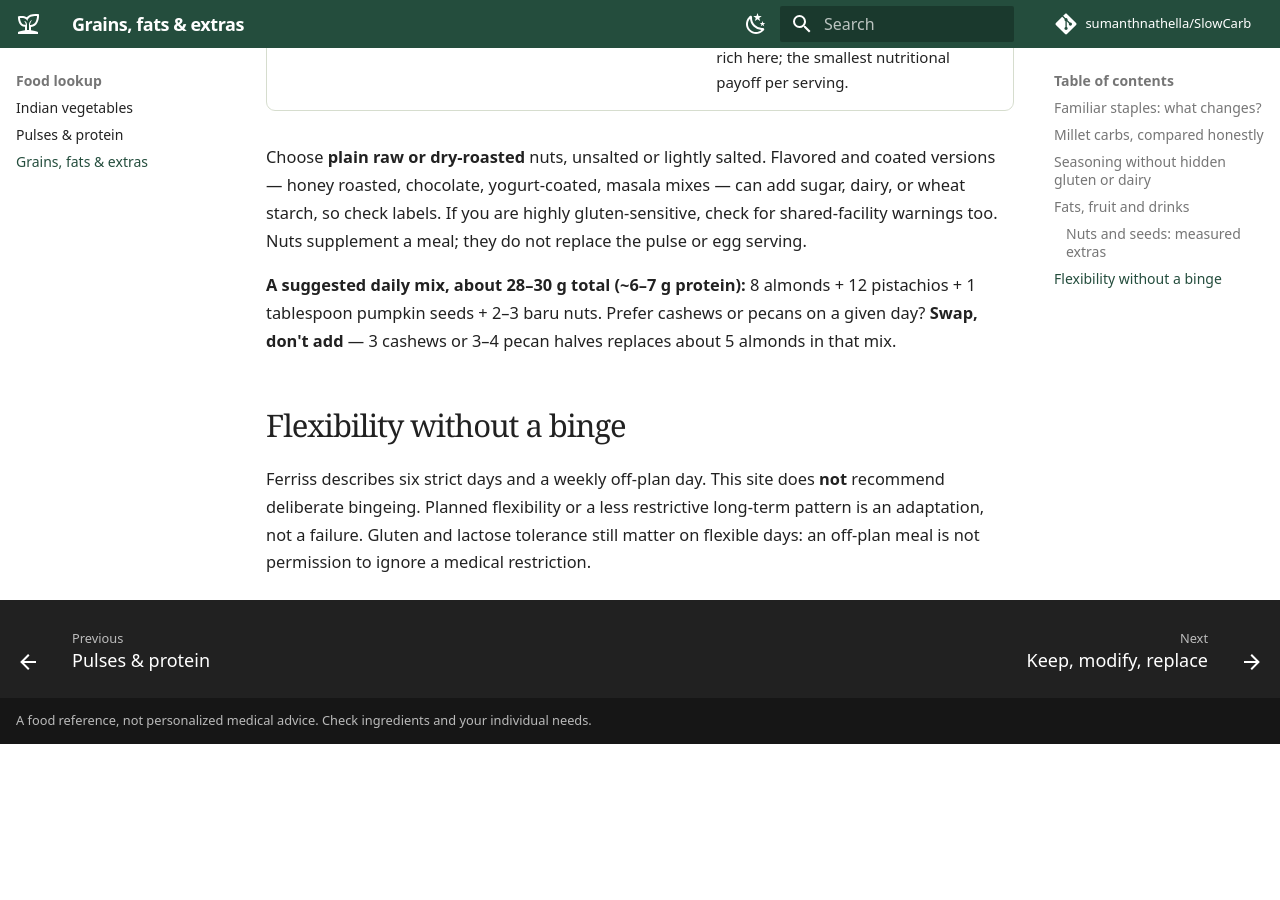
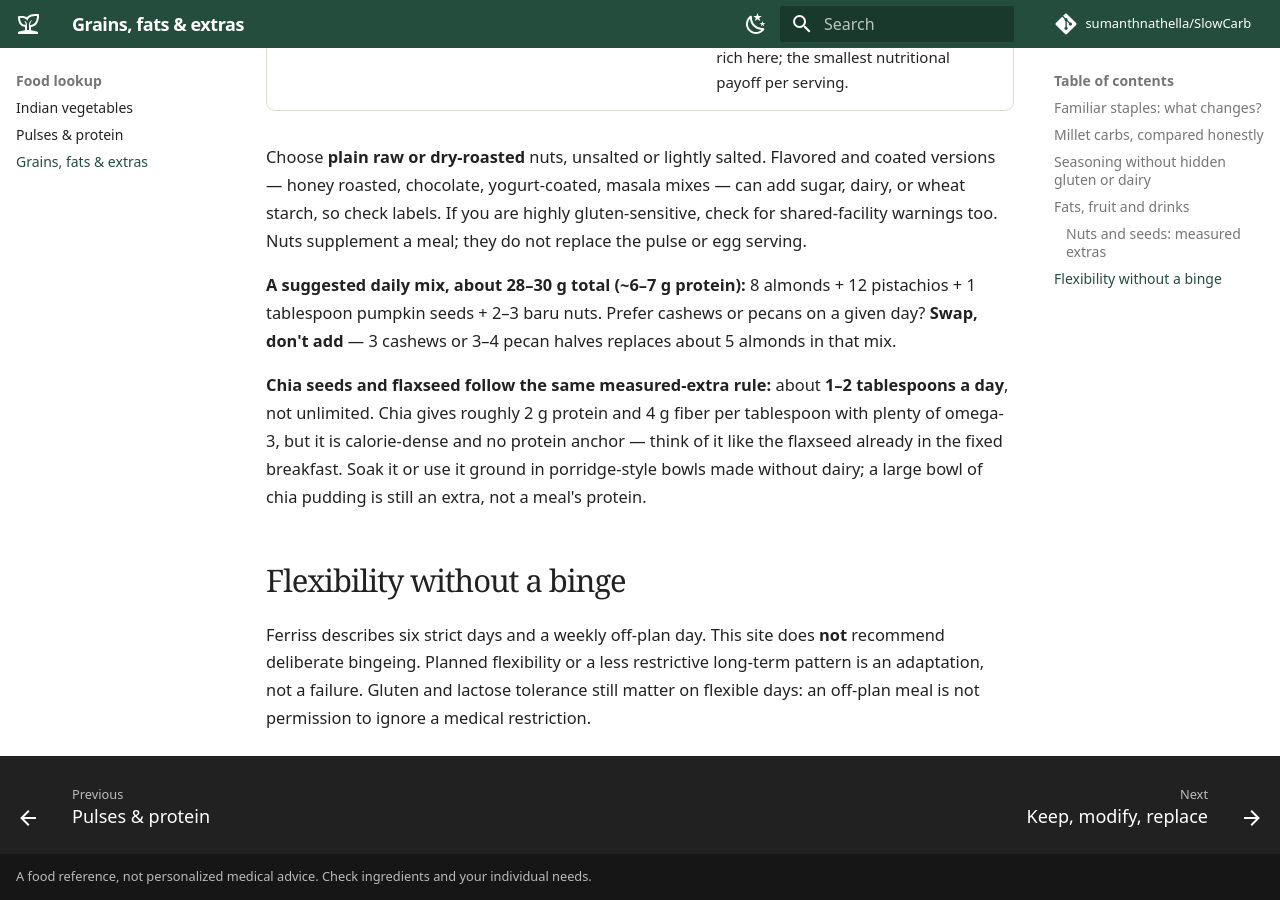
Before and after one commit to sumanthnathella/SlowCarb, an MkDocs documentation site: the page built from docs/foods/staples-extras.md, in a window 1280 px wide and 900 px high, scrolled down 4101 px. Built offline with MkDocs 1.6.1 and Material for MkDocs 9.7.7, drawn with Linux system fonts in a browser that asks for light colours; comment, search, counter and statistics services are not loaded; before the commit the page ends 4845 px from its top, so only the background shows below that.

Commit message:
Add chia seeds to the measured-extras guidance
Chia and flaxseed follow the same 1-2 tablespoon daily rule as the
other seeds: useful fiber and omega-3, but calorie-dense extras
rather than protein anchors.

Generated with [Devin](https://devin.ai)

Co-Authored-By: Devin <158243242+devin-ai-integration[bot]@users.noreply.github.com>

```diff
--- a/docs/foods/staples-extras.md
+++ b/docs/foods/staples-extras.md
@@ -69,6 +69,8 @@ Choose **plain raw or dry-roasted** nuts, unsalted or lightly salted. Flavored a
 
 **A suggested daily mix, about 28–30 g total (~6–7 g protein):** 8 almonds + 12 pistachios + 1 tablespoon pumpkin seeds + 2–3 baru nuts. Prefer cashews or pecans on a given day? **Swap, don't add** — 3 cashews or 3–4 pecan halves replaces about 5 almonds in that mix.
 
+**Chia seeds and flaxseed follow the same measured-extra rule:** about **1–2 tablespoons a day**, not unlimited. Chia gives roughly 2 g protein and 4 g fiber per tablespoon with plenty of omega-3, but it is calorie-dense and no protein anchor — think of it like the flaxseed already in the fixed breakfast. Soak it or use it ground in porridge-style bowls made without dairy; a large bowl of chia pudding is still an extra, not a meal's protein.
+
 ## Flexibility without a binge
 
 Ferriss describes six strict days and a weekly off-plan day. This site does **not** recommend deliberate bingeing. Planned flexibility or a less restrictive long-term pattern is an adaptation, not a failure. Gluten and lactose tolerance still matter on flexible days: an off-plan meal is not permission to ignore a medical restriction.
```
